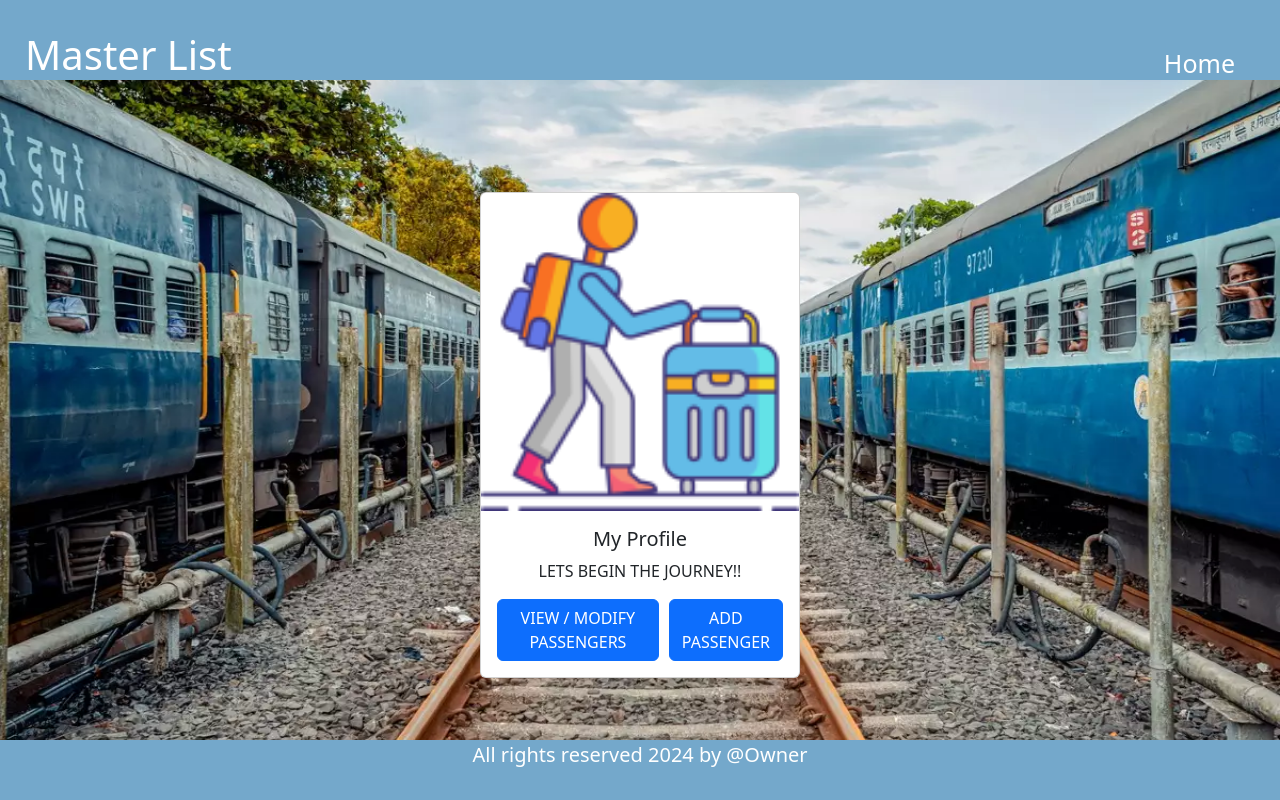
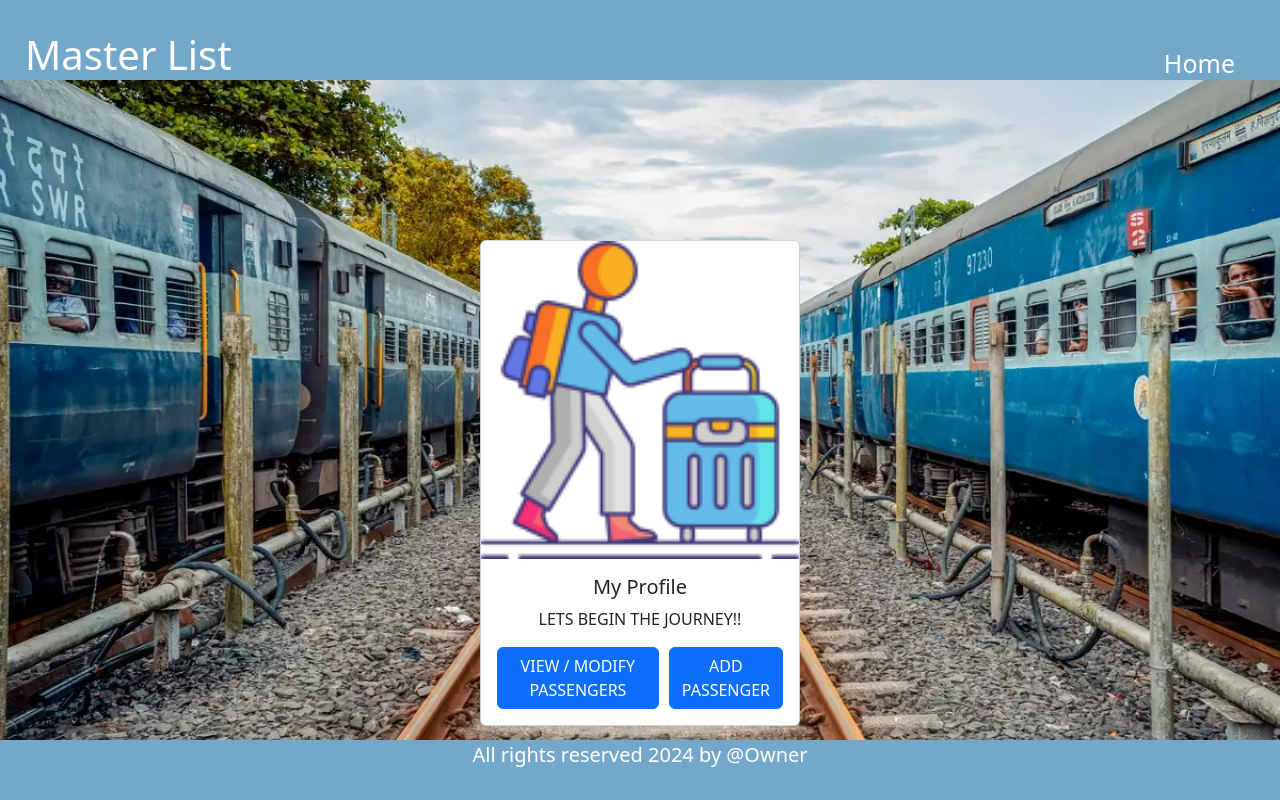
Before and after one commit to diakh19/masterList-frontend, a React (Vite) app in the folder masterList-frontend/: page / in a window 1280 px wide. Built offline with nearby package versions, Linux system fonts and the light colour scheme.

Commit message:
Update Home.jsx

```diff
--- a/masterList-frontend/src/components/Home.jsx
+++ b/masterList-frontend/src/components/Home.jsx
@@ -5,7 +5,7 @@ export const Home = () => {
     return (
         <div>
             <div style={{ backgroundImage: "url(src/images/train.jpg)", width: '100%', height: "100vh", backgroundRepeat: "round", backgroundsize: "cover", overflow: "scroll" }}>
-                <div className="card " style={{ width: "20rem", margin: "auto", marginTop: "15%" ,marginBottom:"80px"}}>
+                <div className="card mx-auto" style={{ width: "20rem", marginTop: "15rem" }}>
                     <img className="card-img-top" src="src/images/passenger.png" alt="Card image cap"></img>
                     <div className="card-body text-center">
                         <h5 className="card-title">My Profile</h5>
```
